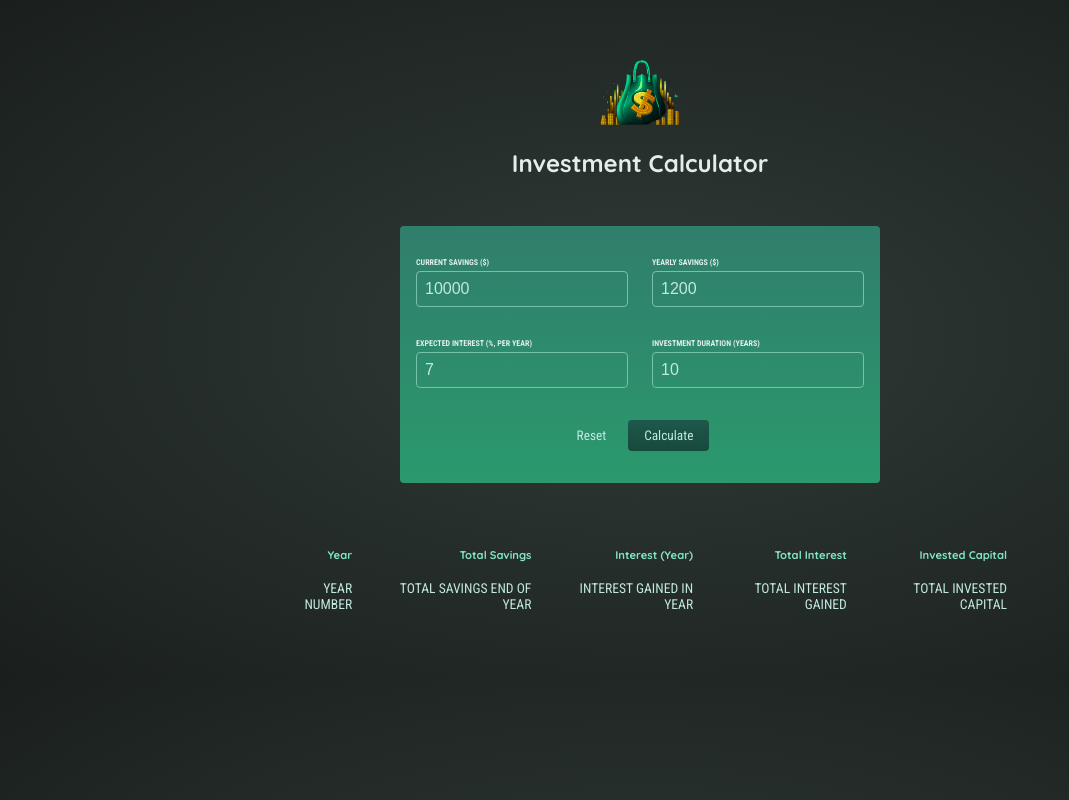
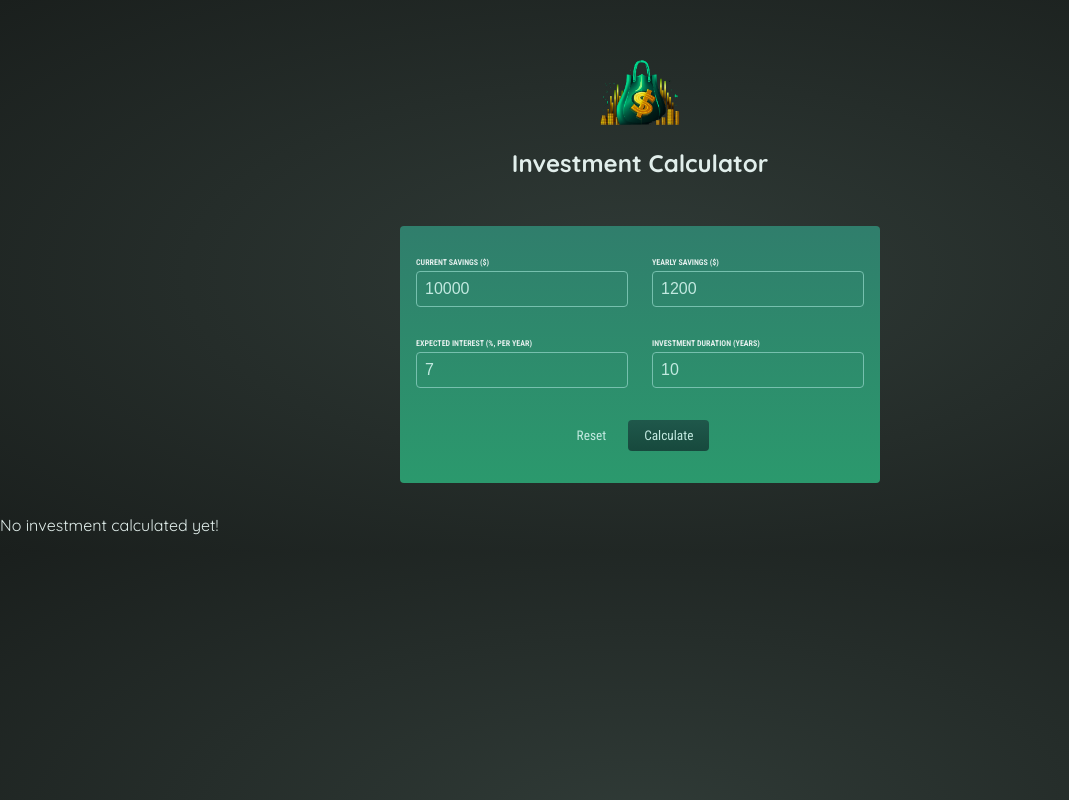
Before and after one commit to wanyu0413/React-Investment-Calculator, a React (Create React App) app: page / in a window 1280 px wide. Shown: the whole page, without its empty margins (0-1069 px from the left). Built offline with nearby package versions, Linux system fonts and the light colour scheme.

Commit message:
ResultsTable condition

```diff
--- a/src/App.js
+++ b/src/App.js
@@ -40,7 +40,11 @@ function App() {
       {/* Todo: Show below table conditionally (only once result data is available) */}
       {/* Show fallback text if no data is available */}
 
-      <ResultsTable />
+      {userInput ? (
+        <ResultsTable data={yearlyData} />
+      ) : (
+        <p>No investment calculated yet!</p>
+      )}
     </div>
   );
 }
```
